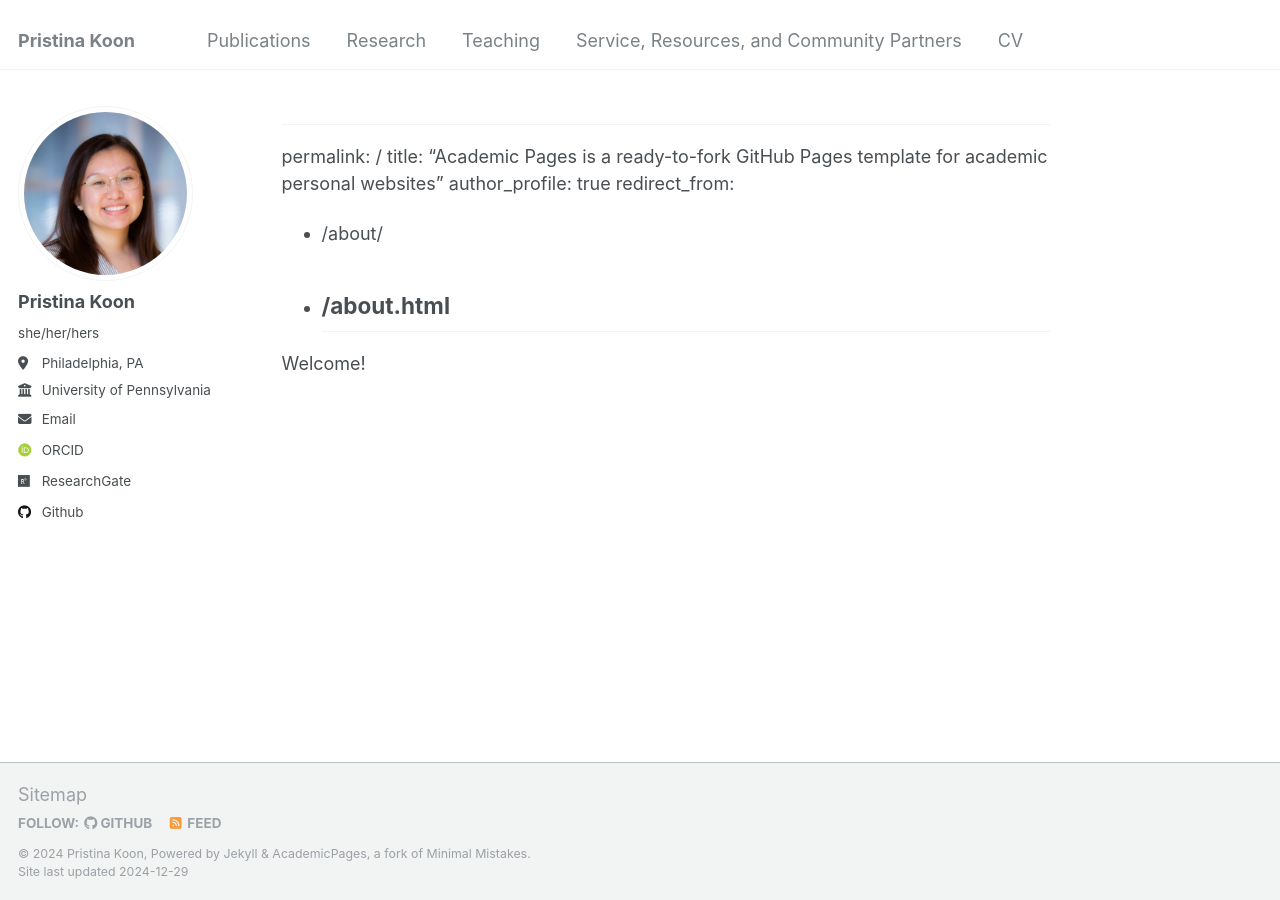
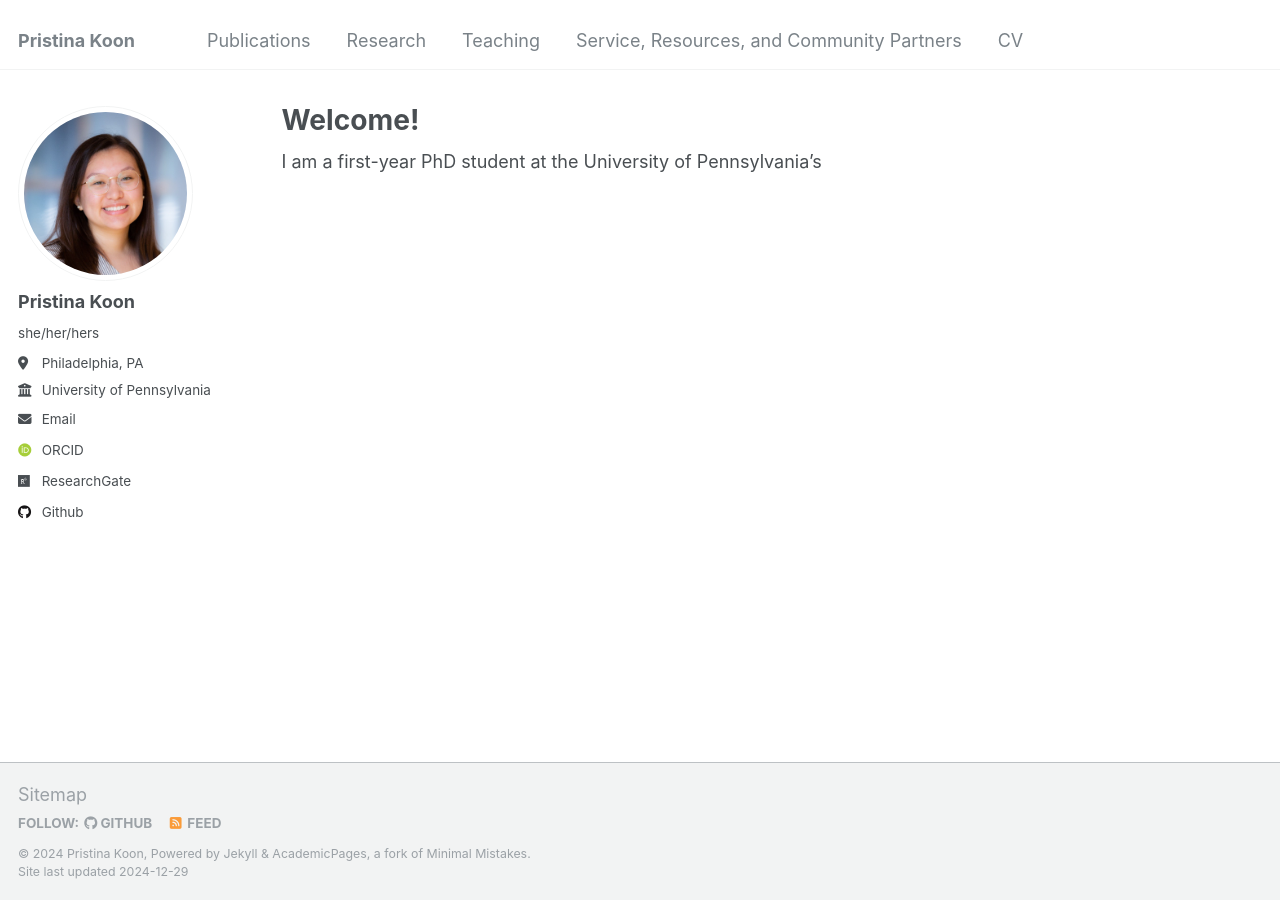
Before and after one commit to pristinakoon/pristinakoon.github.io, a Jekyll site: the page built from _pages/about.md, in a window 1280 px wide. Built offline with Jekyll 4.4.1, drawn with Linux system fonts in a browser that asks for light colours; some web fonts are replaced; our own code applies the rules of GitHub Pages for plain Markdown files.

Commit message:
Update about.md

```diff
--- a/_pages/about.md
+++ b/_pages/about.md
@@ -1,10 +1,10 @@
- ---
+---
 permalink: /
-title: "Academic Pages is a ready-to-fork GitHub Pages template for academic personal websites"
+title: "Welcome!"
 author_profile: true
 redirect_from:
   - /about/
   - /about.html
 ---
 
-Welcome!
+I am a first-year PhD student at the University of Pennsylvania's
```
